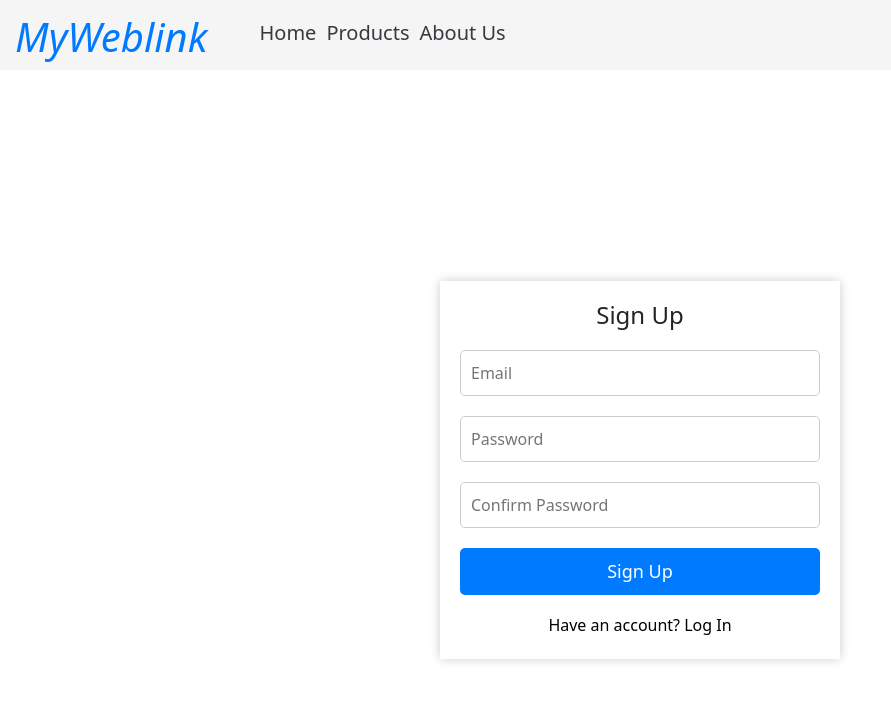
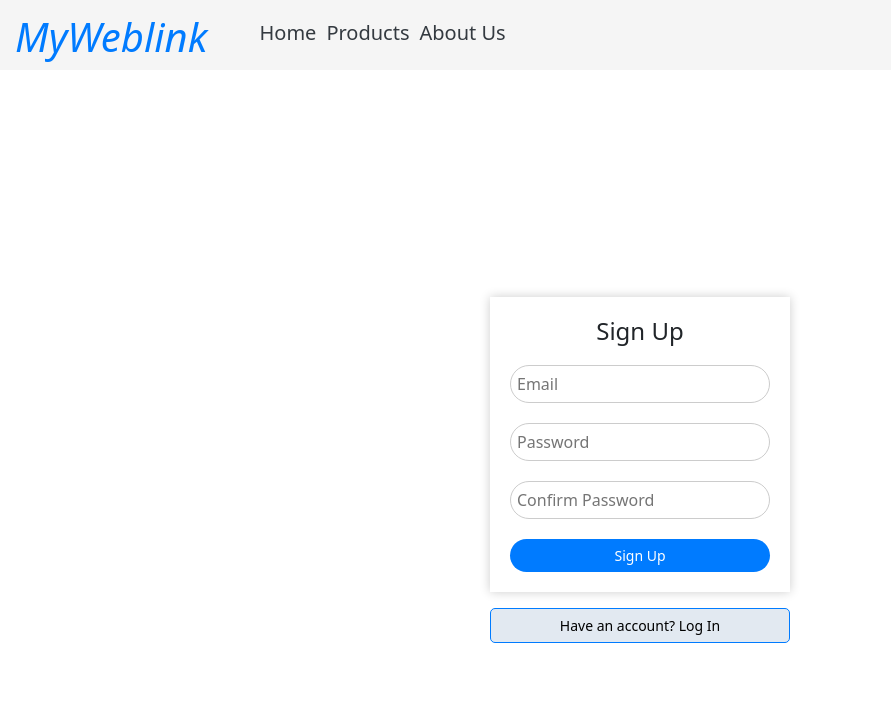
Before and after one commit to Shivarajkumar456/react-expense-tracker-signup, a React (Create React App) app: page / in a window 1280 px wide. Shown: the top 702 px of the page, without its empty margins (0-891 px from the left). Built offline with nearby package versions, Linux system fonts and the light colour scheme.

Commit message:
auth-context added to store token and email

```diff
--- a/src/App.js
+++ b/src/App.js
@@ -2,6 +2,7 @@ import React from 'react';
 import { BrowserRouter as Router, Switch, Route } from 'react-router-dom';
 import NavbarComponent from './Components/Navbar/Navbar';
 import SignUpPage from './pages/SignUpPage';
+import Home from './pages/Home';
 
 function App() {
   return (
@@ -12,8 +13,8 @@ function App() {
           {/* Home page component goes here */}
           <SignUpPage />
         </Route>
-        <Route exact path="/signup">
-          <SignUpPage />
+        <Route exact path="/home">
+          <Home />
         </Route>
         <Route exact path="/products">
           {/* Products page component goes here */}
--- a/src/Components/Navbar/Navbar.js
+++ b/src/Components/Navbar/Navbar.js
@@ -8,7 +8,7 @@ function Navbar() {
       <div className="navbar-brand">
       <Link to="/" className="navbar-heading" style={{color: '#007bff', fontStyle: 'italic'}}><h1>MyWeblink</h1></Link>
       <ul className="navbar-list">
-          <li><Link to="/" className="navbar-link">Home</Link></li>
+          <li><Link to="/home" className="navbar-link">Home</Link></li>
           <li><Link to="/products" className="navbar-link">Products</Link></li>
           <li><Link to="/aboutus" className="navbar-link">About Us</Link></li>
         </ul>
--- a/src/Components/SignUp/SignUp.css
+++ b/src/Components/SignUp/SignUp.css
@@ -1,5 +1,6 @@
 .signup {
     display: flex;
+    flex-direction: column;
     justify-content: center;
     align-items: center;
     height: 100vh;
@@ -14,7 +15,7 @@
   .signup form {
     display: flex;
     flex-direction: column;
-    width: 400px;
+    width: 300px;
     padding: 20px;
     background-color: #fff;
     box-shadow: 0px 0px 10px rgba(0, 0, 0, 0.2);
@@ -26,20 +27,20 @@
   }
 
   .signup input {
-    padding: 10px;
+    padding: 6px;
     font-size: 16px;
     border: 1px solid #ccc;
-    border-radius: 5px;
+    border-radius: 50px;
     margin-bottom: 20px;
   }
 
   .btn-primary {
-    padding: 10px;
-    font-size: 18px;
+    padding: 6px;
+    font-size: 14px;
     background-color: #007bff;
     color: #fff;
     border: none;
-    border-radius: 5px;
+    border-radius: 50px;
     cursor: pointer;
   }
 
@@ -61,15 +62,23 @@
     text-decoration: underline;
   }
 
+  .isLogin{
+    display: flex;
+    justify-content: center;
+    align-items: center;
+  }
+
   .toggle {
     margin-top: 1rem;
-    background-color: transparent;
-    /* color: #9f5ccc; */
-    border: none;
-    padding: 0.15rem 1.5rem;
+    font-size: 14px;
+    width: 300px;
+    padding: 6px;
+    background-color: #e2e9f1;
+    /* box-shadow: 0px 0px 10px rgba(0, 0, 0, 0.2); */
+    border: 1px solid #007bff;
+    border-radius: 5px;
   }
 
   .toggle:hover {
-    background-color: transparent;
-    color: #ae82cc;
+    background-color: #d8dfe7;
   }
--- a/src/Components/SignUp/SignUp.js
+++ b/src/Components/SignUp/SignUp.js
@@ -1,11 +1,15 @@
-import React, {useState, useRef} from 'react';
+import React, {useState, useRef, Fragment, useContext} from 'react';
+import { useHistory } from 'react-router-dom';
+import AuthContext from '../../store/auth-context';
 import './SignUp.css';
 
 function SignUp() {
+  const authCtx = useContext(AuthContext);
+  const history = useHistory();
   const emailRef = useRef();
   const passwordRef = useRef();
   const confirmPasswordRef = useRef();
-  const [isLogin, setIsLogin] = useState(true);
+  const [isLogin, setIsLogin] = useState(false);
 
   const loginHandler = ()=>{
     setIsLogin((prevState) => !prevState);
@@ -16,7 +20,7 @@ function SignUp() {
     const enteredEmail = emailRef.current.value;
     const enteredPassword = passwordRef.current.value;
     let url;
-    if(!isLogin){
+    if(isLogin){
       url = 'https://identitytoolkit.googleapis.com/v1/accounts:signInWithPassword?key=AIzaSyAGhMOoCkZh2xzJ3X_mtq7XNf2z2AOvrrQ';
     } else {
       if(enteredPassword !== confirmPasswordRef.current.value){
@@ -37,29 +41,42 @@ function SignUp() {
         headers:{
           'Content-type': 'application/json'
         }
-      }).then((res)=>{
-        if(res.ok){
-          console.log('Signup successful!');
-          return res.json();
+      }).then(res =>{
+        return res.json();
+     }).then(data=>{
+        if(isLogin){
+            console.log("Login Completed");
+            //console.log(data.idToken)
+            localStorage.setItem('email' ,enteredEmail );
+            authCtx.login(data.idToken);
+            history.replace('/home');
         }else{
-          return res.json().then(data=>{
-            let errorMessage = 'Authentication Failed!';
-            throw new Error(errorMessage);
-          })
+             console.log("Sign up Completed");
+             alert("Sign Up Successful");
+             history.push('/home');
         }
-      })
+     }).catch(err=>{
+        alert(err.message)
+        history.replace("/")
+     })
   }
   return (
+    <Fragment>
     <div className="signup">
       <form onSubmit={submitHandler}>
-      <h2>{!isLogin ? 'Sign In': 'Sign Up'}</h2>
+      <h2>{isLogin ? 'Sign In': 'Sign Up'}</h2>
         <input type="email" id="email" name="email" placeholder='Email' ref={emailRef} required />
         <input type="password" id="password" name="password" placeholder='Password' ref={passwordRef} required />
-        {isLogin && <input type="password" id="confirm-password" name="confirm-password" ref={confirmPasswordRef} placeholder='Confirm Password' required />}
-        <button type="submit" className="btn-primary">{!isLogin ? 'Sign In': 'Sign Up'}</button>
-        <button className="toggle" onClick={loginHandler}>{isLogin?'Have an account?':'Create an acoount? '} {isLogin ? 'Log In': 'Sign Up'}</button>
+        {!isLogin && <input type="password" id="confirm-password" name="confirm-password" ref={confirmPasswordRef} placeholder='Confirm Password' required />}
+        <button type="submit" className="btn-primary">{isLogin ? 'Sign In': 'Sign Up'}</button>
+        {isLogin && <p className='login-prompt '><a href='forgetpassword'>Forget password?</a></p>}
+
       </form>
+      <div className='isLogin'>
+    <button className="toggle" onClick={loginHandler}>{!isLogin?'Have an account?':`Don't have an acoount? `} {!isLogin ? 'Log In': 'Sign Up'}</button>
     </div>
+    </div>
+    </Fragment>
   );
 }
 
--- /dev/null
+++ b/src/pages/Home.js
@@ -0,0 +1,5 @@
+const Home = ()=>{
+    return <div>Welcome to Expense Tracker</div>
+}
+
+export default Home;
--- /dev/null
+++ b/src/store/auth-context.js
@@ -0,0 +1,37 @@
+import React ,{ useState } from "react";
+
+const AuthContext = React.createContext({
+    token : "",
+    isLoggedIn : false,
+    login : (token)=>{},
+    logout : ()=>{}
+})
+
+export const AuthContextProvider=(props)=>{
+    const initialToken = localStorage.getItem('token');
+    const[token , setToken] = useState(initialToken);
+    const userLoggedIn = !!token;
+
+
+    const loginHandler=(token)=>{
+        setToken(token)
+        localStorage.setItem('token' , token)
+    }
+
+    const logoutHandler=()=>{
+        setToken(null);
+        localStorage.removeItem('token')
+    }
+
+    const contextValue ={
+        token : token,
+        login : loginHandler,
+        logout : logoutHandler,
+        isLoggedIn : userLoggedIn
+    }
+  return (
+    <AuthContext.Provider value={contextValue}>{props.chldren}</AuthContext.Provider>
+  )
+}
+
+export default AuthContext
```
